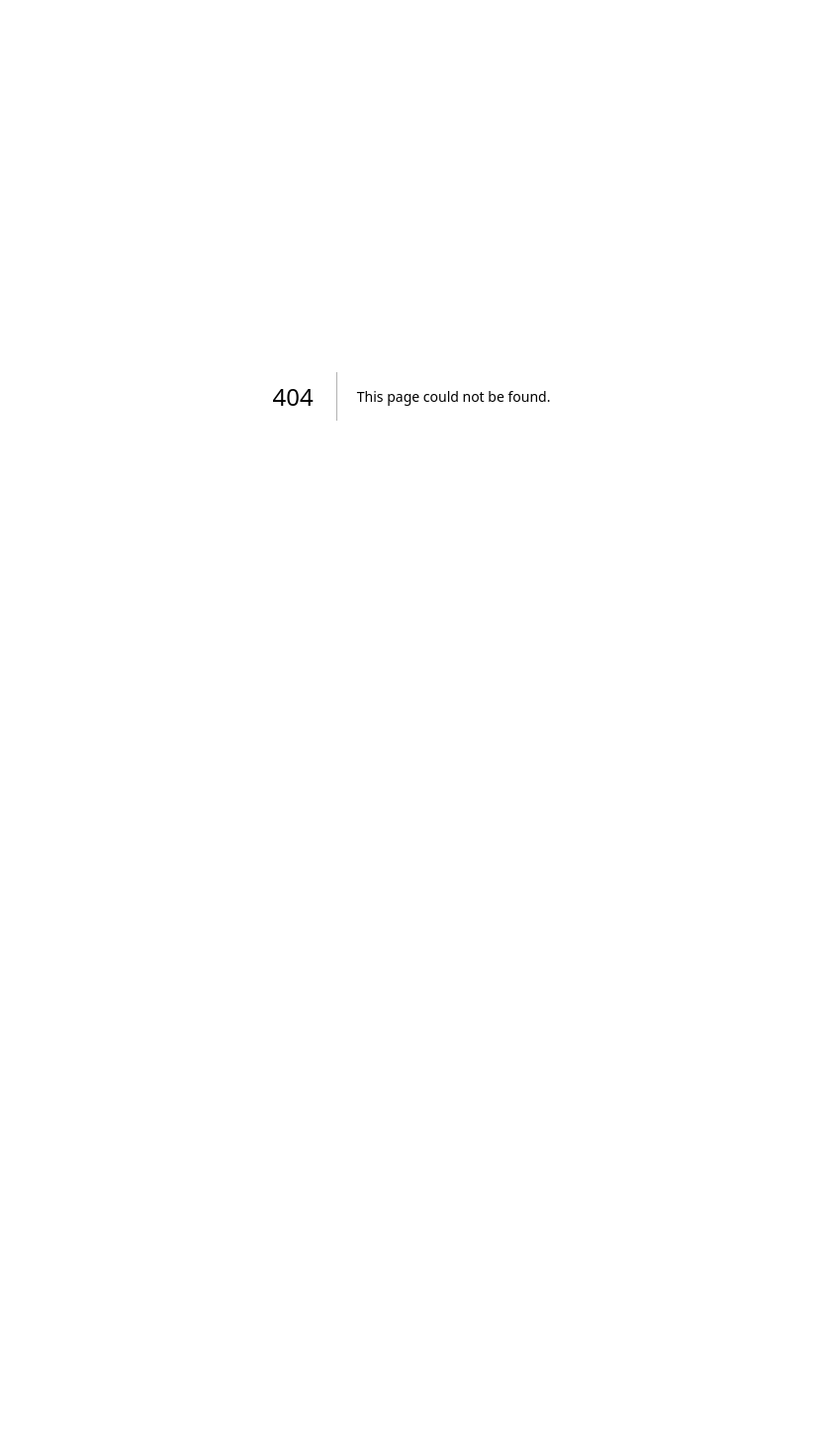
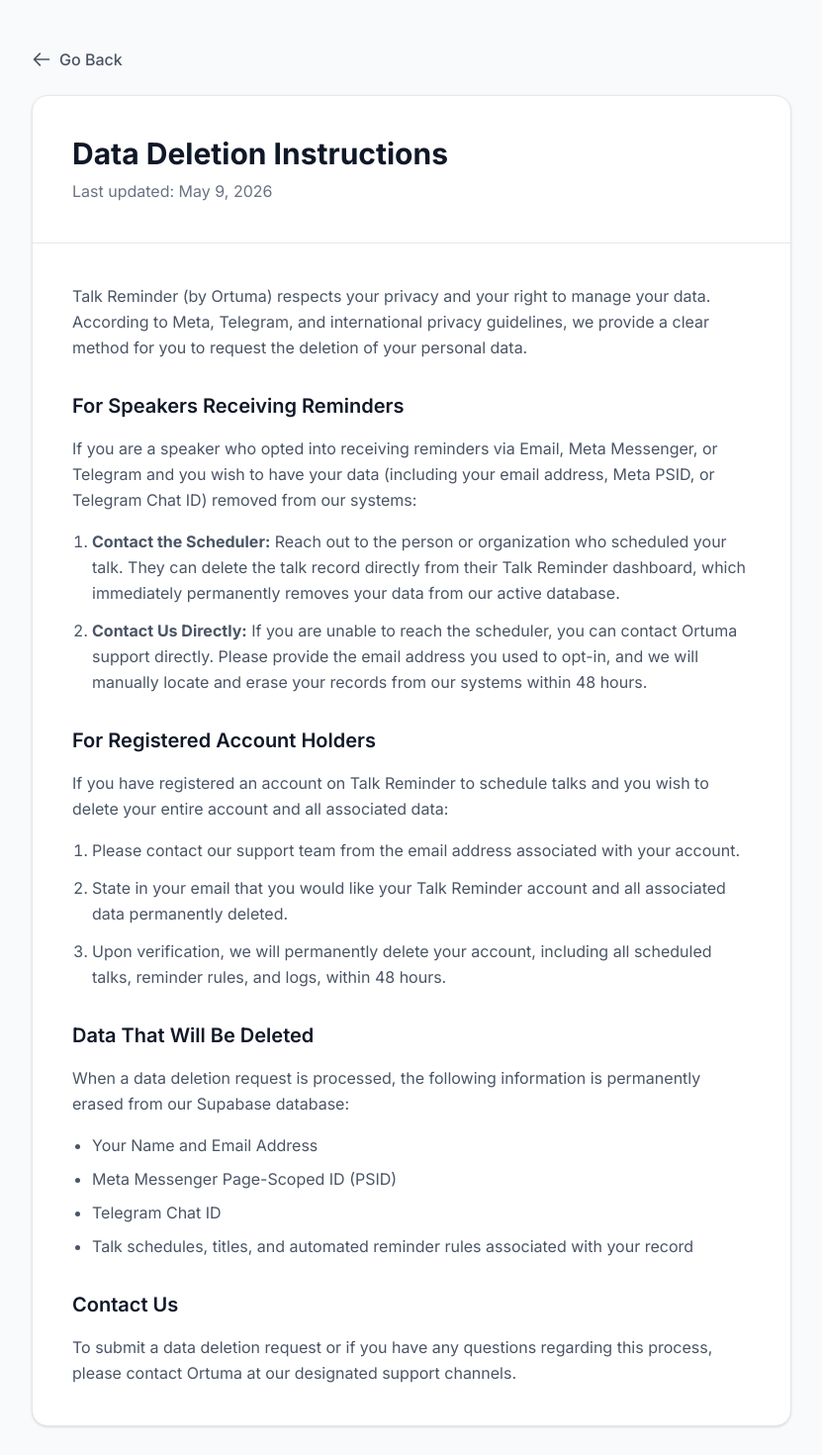
Before and after one commit to Juankael37/talk-reminder, a Next.js app: page /data-deletion in a window 1280 px wide. Before the commit this address had no page. Shown: the top 1470 px of the page at 99% size, without its empty margins (224-1055 px from the left). Before the commit the page ends 800 px from the top, so only its background shows below. Built offline with nearby package versions, Linux system fonts and the light colour scheme.

Commit message:
feat: add go back buttons to legal pages and create keep-alive endpoint

```diff
--- /dev/null
+++ b/src/app/api/keep-alive/route.ts
@@ -0,0 +1,33 @@
+import { NextResponse } from 'next/server'
+import { createClient } from '@supabase/supabase-js'
+
+export const dynamic = 'force-dynamic'
+
+export async function GET() {
+  try {
+    const supabaseUrl = process.env.NEXT_PUBLIC_SUPABASE_URL
+    const serviceKey = process.env.SUPABASE_SERVICE_ROLE_KEY
+
+    if (!supabaseUrl || !serviceKey) {
+      return new NextResponse('Missing credentials', { status: 500 })
+    }
+
+    const supabase = createClient(supabaseUrl, serviceKey)
+
+    // Perform a lightweight query to wake up / keep the database active
+    const { count, error } = await supabase
+      .from('talks')
+      .select('*', { count: 'exact', head: true })
+
+    if (error) {
+      console.error('Keep-alive ping failed:', error)
+      return new NextResponse('Ping failed', { status: 500 })
+    }
+
+    console.log('Keep-alive ping successful.')
+    return new NextResponse('OK', { status: 200 })
+  } catch (error) {
+    console.error('Error during keep-alive ping:', error)
+    return new NextResponse('Internal Error', { status: 500 })
+  }
+}
--- /dev/null
+++ b/src/app/data-deletion/page.tsx
@@ -0,0 +1,87 @@
+'use client'
+
+import { useTheme } from '@/components/ThemeProvider'
+import { useRouter } from 'next/navigation'
+
+export default function DataDeletionPage() {
+  const { theme } = useTheme()
+  const router = useRouter()
+
+  const textPrimary = theme === 'dark' ? 'text-white' : 'text-gray-900'
+  const textSecondary = theme === 'dark' ? 'text-gray-300' : 'text-gray-600'
+  const textMuted = theme === 'dark' ? 'text-gray-400' : 'text-gray-500'
+  const bgMain = theme === 'dark' ? 'bg-gray-900' : 'bg-gray-50'
+  const bgCard = theme === 'dark' ? 'bg-gray-800' : 'bg-white'
+  const borderColor = theme === 'dark' ? 'border-gray-700' : 'border-gray-200'
+
+  return (
+    <div className={`min-h-screen ${bgMain} py-12 px-4 sm:px-6 lg:px-8`}>
+      <div className="max-w-3xl mx-auto mb-6">
+        <button
+          onClick={() => router.back()}
+          className={`flex items-center gap-2 ${textSecondary} hover:text-indigo-500 transition-colors`}
+        >
+          <svg className="w-5 h-5" fill="none" stroke="currentColor" viewBox="0 0 24 24"><path strokeLinecap="round" strokeLinejoin="round" strokeWidth={2} d="M10 19l-7-7m0 0l7-7m-7 7h18" /></svg>
+          <span className="font-medium">Go Back</span>
+        </button>
+      </div>
+      <div className={`max-w-3xl mx-auto ${bgCard} rounded-2xl shadow-sm border ${borderColor} overflow-hidden`}>
+        <div className={`px-6 py-8 sm:p-10 border-b ${borderColor}`}>
+          <h1 className={`text-3xl font-bold ${textPrimary} mb-2`}>Data Deletion Instructions</h1>
+          <p className={`${textMuted}`}>Last updated: May 9, 2026</p>
+        </div>
+
+        <div className={`px-6 py-8 sm:p-10 space-y-8 ${textSecondary} leading-relaxed`}>
+          <section>
+            <p>
+              Talk Reminder (by Ortuma) respects your privacy and your right to manage your data. According to Meta, Telegram, and international privacy guidelines, we provide a clear method for you to request the deletion of your personal data.
+            </p>
+          </section>
+
+          <section>
+            <h2 className={`text-xl font-semibold ${textPrimary} mb-4`}>For Speakers Receiving Reminders</h2>
+            <p>
+              If you are a speaker who opted into receiving reminders via Email, Meta Messenger, or Telegram and you wish to have your data (including your email address, Meta PSID, or Telegram Chat ID) removed from our systems:
+            </p>
+            <ol className="list-decimal pl-5 mt-4 space-y-3">
+              <li><strong>Contact the Scheduler:</strong> Reach out to the person or organization who scheduled your talk. They can delete the talk record directly from their Talk Reminder dashboard, which immediately permanently removes your data from our active database.</li>
+              <li><strong>Contact Us Directly:</strong> If you are unable to reach the scheduler, you can contact Ortuma support directly. Please provide the email address you used to opt-in, and we will manually locate and erase your records from our systems within 48 hours.</li>
+            </ol>
+          </section>
+
+          <section>
+            <h2 className={`text-xl font-semibold ${textPrimary} mb-4`}>For Registered Account Holders</h2>
+            <p>
+              If you have registered an account on Talk Reminder to schedule talks and you wish to delete your entire account and all associated data:
+            </p>
+            <ol className="list-decimal pl-5 mt-4 space-y-3">
+              <li>Please contact our support team from the email address associated with your account.</li>
+              <li>State in your email that you would like your Talk Reminder account and all associated data permanently deleted.</li>
+              <li>Upon verification, we will permanently delete your account, including all scheduled talks, reminder rules, and logs, within 48 hours.</li>
+            </ol>
+          </section>
+
+          <section>
+            <h2 className={`text-xl font-semibold ${textPrimary} mb-4`}>Data That Will Be Deleted</h2>
+            <p>
+              When a data deletion request is processed, the following information is permanently erased from our Supabase database:
+            </p>
+            <ul className="list-disc pl-5 mt-4 space-y-2">
+              <li>Your Name and Email Address</li>
+              <li>Meta Messenger Page-Scoped ID (PSID)</li>
+              <li>Telegram Chat ID</li>
+              <li>Talk schedules, titles, and automated reminder rules associated with your record</li>
+            </ul>
+          </section>
+
+          <section>
+            <h2 className={`text-xl font-semibold ${textPrimary} mb-4`}>Contact Us</h2>
+            <p>
+              To submit a data deletion request or if you have any questions regarding this process, please contact Ortuma at our designated support channels.
+            </p>
+          </section>
+        </div>
+      </div>
+    </div>
+  )
+}
--- a/src/app/login/page.tsx
+++ b/src/app/login/page.tsx
@@ -169,6 +169,8 @@
               <a href="/privacy" className="hover:text-indigo-500 transition-colors">Privacy Policy</a>
               <span>&bull;</span>
               <a href="/terms" className="hover:text-indigo-500 transition-colors">Terms of Service</a>
+              <span>&bull;</span>
+              <a href="/data-deletion" className="hover:text-indigo-500 transition-colors">Data Deletion</a>
             </div>
           </div>
         </div>
--- a/src/app/privacy/page.tsx
+++ b/src/app/privacy/page.tsx
@@ -1,9 +1,11 @@
 'use client'
 
 import { useTheme } from '@/components/ThemeProvider'
+import { useRouter } from 'next/navigation'
 
 export default function PrivacyPolicyPage() {
   const { theme } = useTheme()
+  const router = useRouter()
 
   const textPrimary = theme === 'dark' ? 'text-white' : 'text-gray-900'
   const textSecondary = theme === 'dark' ? 'text-gray-300' : 'text-gray-600'
@@ -14,6 +16,15 @@
 
   return (
     <div className={`min-h-screen ${bgMain} py-12 px-4 sm:px-6 lg:px-8`}>
+      <div className="max-w-3xl mx-auto mb-6">
+        <button
+          onClick={() => router.back()}
+          className={`flex items-center gap-2 ${textSecondary} hover:text-indigo-500 transition-colors`}
+        >
+          <svg className="w-5 h-5" fill="none" stroke="currentColor" viewBox="0 0 24 24"><path strokeLinecap="round" strokeLinejoin="round" strokeWidth={2} d="M10 19l-7-7m0 0l7-7m-7 7h18" /></svg>
+          <span className="font-medium">Go Back</span>
+        </button>
+      </div>
       <div className={`max-w-3xl mx-auto ${bgCard} rounded-2xl shadow-sm border ${borderColor} overflow-hidden`}>
         <div className={`px-6 py-8 sm:p-10 border-b ${borderColor}`}>
           <h1 className={`text-3xl font-bold ${textPrimary} mb-2`}>Privacy Policy</h1>
--- a/src/app/signup/page.tsx
+++ b/src/app/signup/page.tsx
@@ -202,6 +202,8 @@
               <a href="/privacy" className="hover:text-indigo-500 transition-colors">Privacy Policy</a>
               <span>&bull;</span>
               <a href="/terms" className="hover:text-indigo-500 transition-colors">Terms of Service</a>
+              <span>&bull;</span>
+              <a href="/data-deletion" className="hover:text-indigo-500 transition-colors">Data Deletion</a>
             </div>
           </div>
         </div>
--- a/src/app/terms/page.tsx
+++ b/src/app/terms/page.tsx
@@ -1,9 +1,11 @@
 'use client'
 
 import { useTheme } from '@/components/ThemeProvider'
+import { useRouter } from 'next/navigation'
 
 export default function TermsOfServicePage() {
   const { theme } = useTheme()
+  const router = useRouter()
 
   const textPrimary = theme === 'dark' ? 'text-white' : 'text-gray-900'
   const textSecondary = theme === 'dark' ? 'text-gray-300' : 'text-gray-600'
@@ -14,6 +16,15 @@
 
   return (
     <div className={`min-h-screen ${bgMain} py-12 px-4 sm:px-6 lg:px-8`}>
+      <div className="max-w-3xl mx-auto mb-6">
+        <button
+          onClick={() => router.back()}
+          className={`flex items-center gap-2 ${textSecondary} hover:text-indigo-500 transition-colors`}
+        >
+          <svg className="w-5 h-5" fill="none" stroke="currentColor" viewBox="0 0 24 24"><path strokeLinecap="round" strokeLinejoin="round" strokeWidth={2} d="M10 19l-7-7m0 0l7-7m-7 7h18" /></svg>
+          <span className="font-medium">Go Back</span>
+        </button>
+      </div>
       <div className={`max-w-3xl mx-auto ${bgCard} rounded-2xl shadow-sm border ${borderColor} overflow-hidden`}>
         <div className={`px-6 py-8 sm:p-10 border-b ${borderColor}`}>
           <h1 className={`text-3xl font-bold ${textPrimary} mb-2`}>Terms of Service</h1>
```
